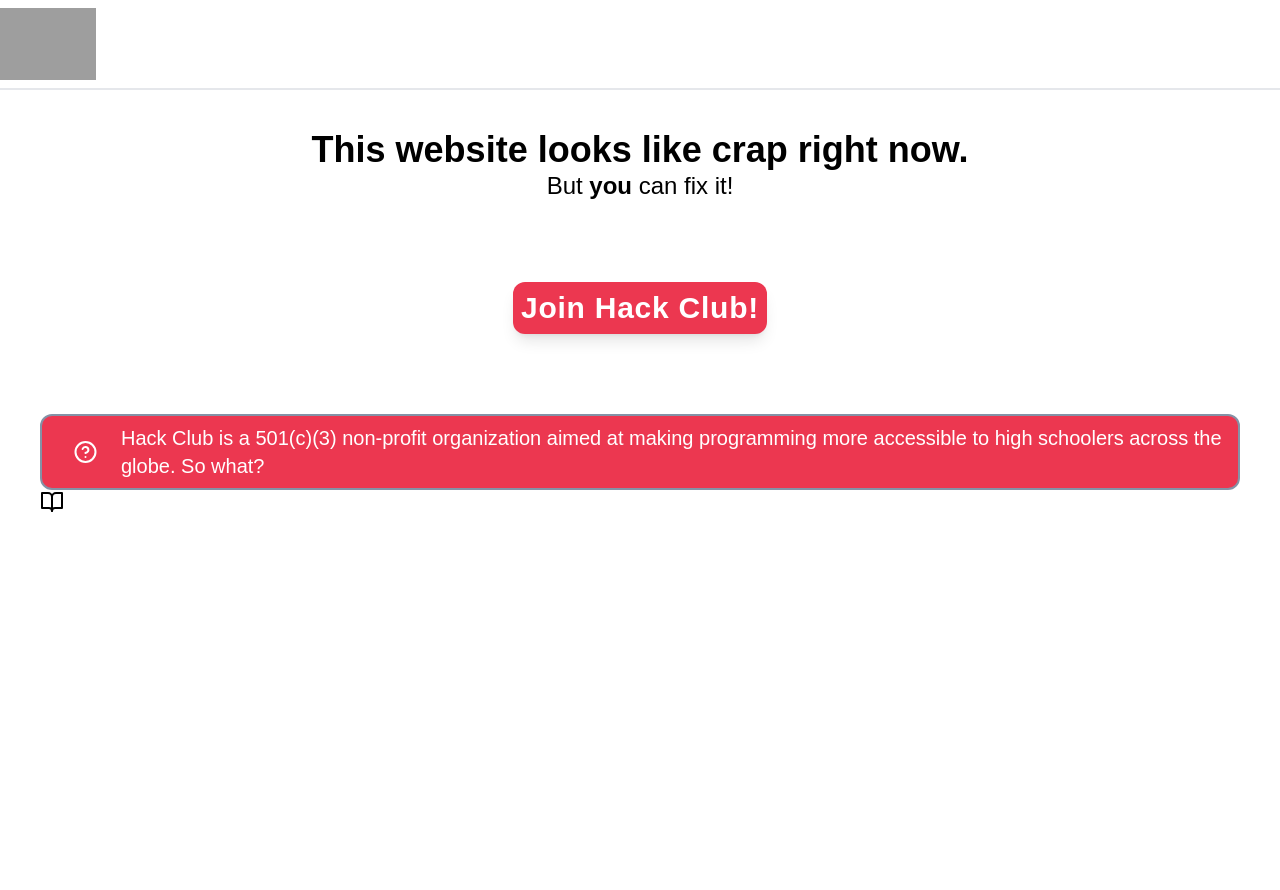
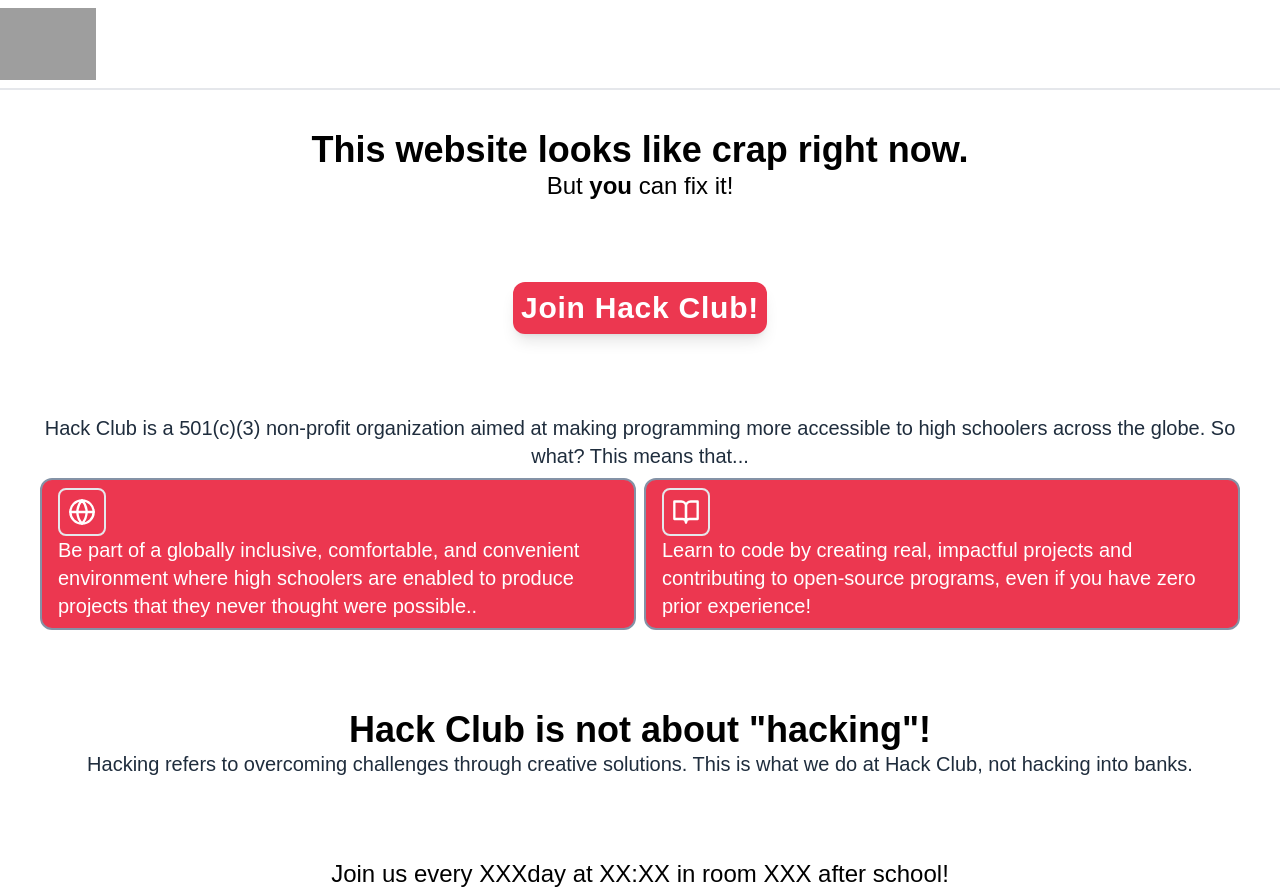
Before and after one commit to thhshackclub/thhshackclub.github.io, a Next.js app: page / in a window 1280 px wide. Before the commit the page ends 800 px from the top, so only its background shows below. Built offline with nearby package versions, Linux system fonts and the light colour scheme; grey boxes are pictures that could not be loaded; a web font is replaced by a local one.

Commit message:
finished home page

```diff
--- a/app/globals.css
+++ b/app/globals.css
@@ -24,7 +24,7 @@
 }
 
 .buttonLike {
- @apply cursor-pointer font-bold rounded-xl bg-primary text-white p-2   inline-flex no-underline items-center justify-center shadow-lg tracking-wide transition hover:scale-105 hover:shadow-xl focus:scale-105 focus:shadow-xl
+ @apply cursor-pointer font-bold rounded-xl bg-primary text-white p-2 inline-flex no-underline items-center justify-center shadow-lg tracking-wide transition hover:scale-105 hover:shadow-xl focus:scale-105 focus:shadow-xl
 }
 
 
@@ -59,3 +59,11 @@
   font-style: normal;
   font-display: swap;
 }
+
+.infoBox {
+  @apply bg-primary border-muted border-2 rounded-xl p-2 px-4 flex flex-col
+}
+
+.infoBoxIcon {
+  @apply w-12 h-12 rounded-lg border-2 p-2 aspect-square
+}
--- a/app/page.tsx
+++ b/app/page.tsx
@@ -1,4 +1,4 @@
-import { BookOpen, HelpCircle } from "react-feather";
+import { BookOpen, Globe, HelpCircle } from "react-feather";
 export default function Home() {
   return (
     <main>
@@ -18,20 +18,28 @@
         </a>
       </div>
       <section className={"px-10 mt-20"}>
-        <div className={"bg-primary border-muted border-2 rounded-xl p-2 flex"}>
-          <HelpCircle className={"w-20 my-auto"} width={20} color={"white"} />
-          <p>
+          <p className='text-center text-black'>
             Hack Club is a 501(c)(3) non-profit organization aimed at making
-            programming more accessible to high schoolers across the globe. So
-            what?
+            programming more accessible to high schoolers across the globe. <span className="">So
+            what? This means that...</span>
           </p>
-        </div>
-        <section className={"grid grid-cols-2"}>
-          <div>
-            <BookOpen />
-            <p>Learn to </p>
+        <section className={"grid grid-cols-2 mt-2 gap-2"}>
+          <div className="infoBox">
+            <Globe className={"infoBoxIcon"} color={"white"}/>
+            <p>Be part of a globally inclusive, comfortable, and convenient environment where high schoolers are enabled to produce projects that they never thought were possible..</p>
+          </div>
+          <div className="infoBox">
+            <BookOpen className={"infoBoxIcon"} width={20} color={"white"}/>
+            <p>Learn to code by creating real, impactful projects and contributing to open-source programs, even if you have zero prior experience!</p>
           </div>
         </section>
+        <section className="mt-20">
+          <h1>
+          Hack Club is not about "hacking"!
+          </h1>
+          <p className="text-center text-black">Hacking refers to overcoming challenges through creative solutions. This is what we do at Hack Club, not hacking into banks.</p>
+        </section>
+        <h2 className="mt-20">Join us every XXXday at XX:XX in room XXX after school!</h2>
       </section>
     </main>
   );
```
